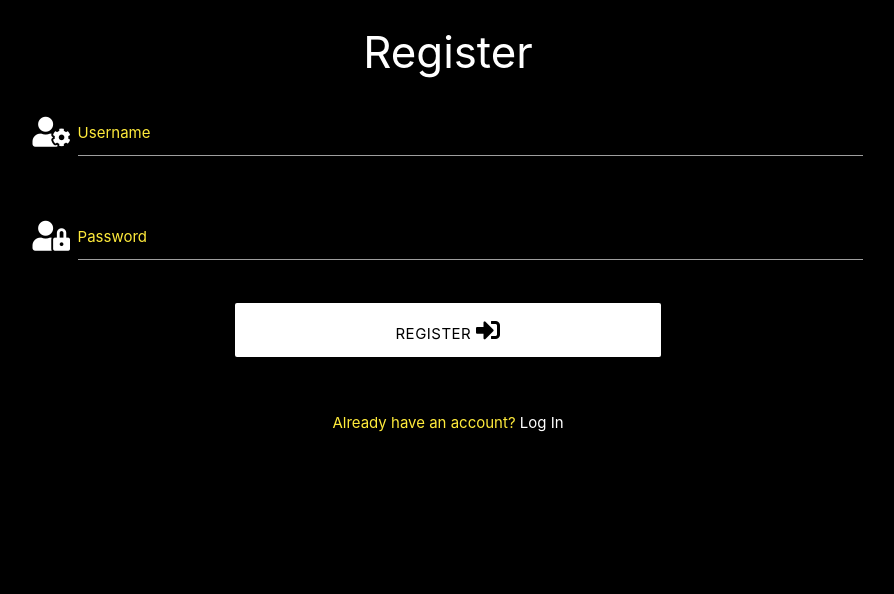
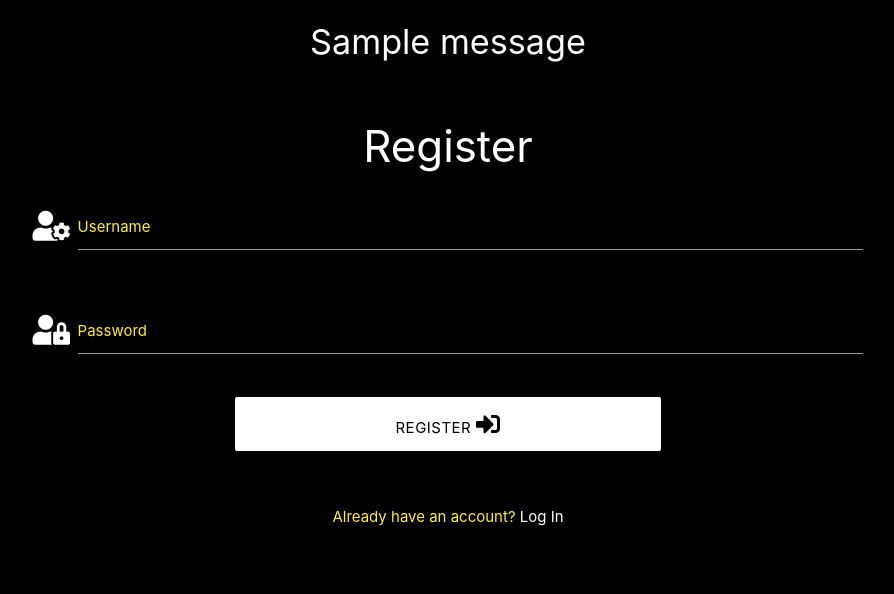
Before and after one commit to Code-Institute-Submissions/Milestone-Project-Three-7, a Flask app: page /about in a window 1280 px wide. Shown: the part 64-658 px from the top of the page, without its empty margins (192-1086 px from the left). Run offline with Flask 2, Linux system fonts and the light colour scheme; one stand-in notice (Sample message) is shown; some libraries are stand-ins or nearby versions.

Commit message:
Set up register functionality with MongoDB

```diff
--- a/app.py
+++ b/app.py
@@ -1,6 +1,6 @@
 import os
 from flask import (
-    Flask, session, render_template, redirect, url_for, request)
+    Flask, session, render_template, redirect, url_for, request, flash)
 from flask_pymongo import PyMongo
 from bson.objectid import ObjectId
 from werkzeug.security import generate_password_hash, check_password_hash
@@ -35,7 +35,7 @@ def register():
             {'username': request.form.get('username').lower()})
 
         if existing_user:
-            flash('Username alreadu exists')
+            flash('Username already exists')
             return redirect(url_for('register'))
 
         register = {
@@ -44,10 +44,10 @@ def register():
         }
         mongo.db.users.insert_one(register)
 
-        #put the new user into session cookie
+        #putting the new user into session cookie
         session['user'] = request.form.get('username').lower()
         flash('Registration Successful')
-        return redirect(url_for('profile', username=session['user']))
+        # return redirect(url_for('profile', username=session['user']))
 
     return render_template('register.html')
 
--- a/templates/base.html
+++ b/templates/base.html
@@ -28,6 +28,19 @@
         </nav>
     </header>
 
+    <section>
+        <!-- flash messages -->
+        {% with messages = get_flashed_messages() %}
+            {% if messages %}
+                {% for message in messages %}
+                    <div class="row flashes">
+                        <h4 class="white-text center-align">{{ message }}</h4>
+                    </div>
+                {% endfor %}
+            {% endif %}
+        {% endwith %}
+    </section>
+
     <main>
         {% block content %}
 
--- a/templates/login.html
+++ b/templates/login.html
@@ -12,7 +12,7 @@
                     <div class="input-field col s12">
                         <i class="fas fa-user-cog prefix white-text text-darken-4"></i>
                         <input id="username" name="username" type="text" minlength="5"
-                            maxlength="15" pattern="^[a-zA-Z0-9]{5,15}$" class="validate" required>
+                            maxlength="15" pattern="^[a-zA-Z0-9]{5,15}$" class="validate white-text" required>
                         <label class="yellow-text" for="username">Username</label>
                     </div>
                 </div>
@@ -21,7 +21,7 @@
                     <div class="input-field col s12">
                         <i class="fas fa-user-lock prefix white-text text-darken-4"></i>
                         <input id="password" name="password" type="password" minlength="5"
-                            maxlength="15" pattern="^[a-zA-Z0-9]{5,15}$" class="validate" required>
+                            maxlength="15" pattern="^[a-zA-Z0-9]{5,15}$" class="validate white-text" required>
                         <label class="yellow-text" for="password">Password</label>
                     </div>
                 </div>
--- a/templates/register.html
+++ b/templates/register.html
@@ -12,7 +12,7 @@
                     <div class="input-field col s12">
                         <i class="fas fa-user-cog prefix white-text text-darken-4"></i>
                         <input id="username" name="username" type="text" minlength="5"
-                            maxlength="15" pattern="^[a-zA-Z0-9]{5,15}$" class="validate" required>
+                            maxlength="15" pattern="^[a-zA-Z0-9]{5,15}$" class="validate white-text" required>
                         <label class="yellow-text" for="username">Username</label>
                     </div>
                 </div>
@@ -21,7 +21,7 @@
                     <div class="input-field col s12">
                         <i class="fas fa-user-lock prefix white-text text-darken-4"></i>
                         <input id="password" name="password" type="password" minlength="5"
-                            maxlength="15" pattern="^[a-zA-Z0-9]{5,15}$" class="validate" required>
+                            maxlength="15" pattern="^[a-zA-Z0-9]{5,15}$" class="validate white-text" required>
                         <label class="yellow-text" for="password">Password</label>
                     </div>
                 </div>
```
